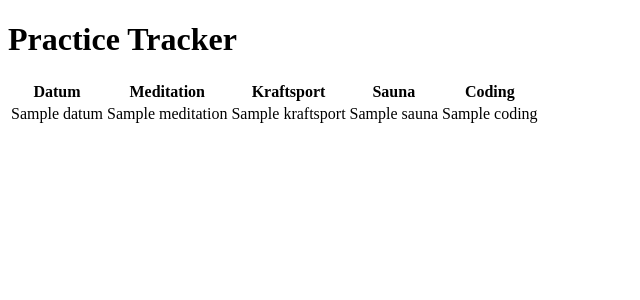
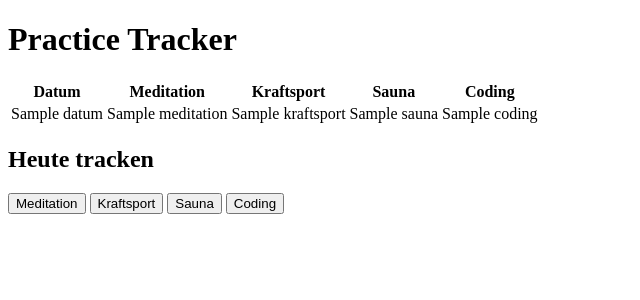
Before and after one commit to amorfati-dev/habittracker, a FastAPI app: template templates/index.html in a window 1280 px wide. Shown: the top 300 px of the page, without its empty margins (0-640 px from the left). Run offline with FastAPI, Linux system fonts and the light colour scheme; the template is opened without the code that fills it: most values are stand-ins (such as "Sample title", 1, 10 or a date in 2020); some libraries are stand-ins or nearby versions.

Commit message:
phase D: htmx buttons, table aktualisiert live

```diff
--- a/main.py
+++ b/main.py
@@ -4,6 +4,7 @@ from pydantic import BaseModel
 from fastapi.responses import HTMLResponse
 from fastapi.templating import Jinja2Templates
 from fastapi import Request
+from datetime import date
 
 practices = ["meditation", "sauna", "kraftsport", "coding"]
 
@@ -87,3 +88,20 @@ def put_entries(datum: str, eintrag: Eintrag):
     eintrag.datum = datum
     speichere_eintrag(eintrag)
     return eintrag
+
+@app.post("/track/{practice}", response_class=HTMLResponse)
+def check_practice(practice : str, request: Request):
+    """Trackt die Practices die heute durchgeführt wurden"""
+    heute = date.today().isoformat()
+
+    # Direkt in die DB schreiben - nur diese eine Practice für heute speichern
+    conn = sqlite3.connect("tracker.db")
+    cursor = conn.cursor()
+    cursor.execute("INSERT OR REPLACE INTO entries (datum, practice, erledigt) VALUES (?, ?, ?)", (heute, practice, 1))
+    conn.commit()
+    conn.close()
+
+    #Aktualisierte Eintrage laden und nur Tabelle rendern
+    eintraege = lade_eintraege()
+    eintraege = sorted(eintraege, key=lambda x: x["datum"], reverse=True)
+    return templates.TemplateResponse(request, "_table.html", {"eintraege": eintraege})
--- /dev/null
+++ b/templates/_table.html
@@ -0,0 +1,22 @@
+<table>
+    <thead>
+        <tr>
+            <th>Datum</th>
+            <th>Meditation</th>
+            <th>Kraftsport</th>
+            <th>Sauna</th>
+            <th>Coding</th>
+        </tr>
+    </thead>
+    <tbody>
+        {% for eintrag in eintraege %}
+        <tr>
+            <td>{{ eintrag.datum }}</td>
+            <td>{{ eintrag.meditation }}</td>
+            <td>{{ eintrag.kraftsport }}</td>
+            <td>{{ eintrag.sauna }}</td>
+            <td>{{ eintrag.coding }}</td>
+        </tr>
+        {% endfor %}
+    </tbody>
+    </table>
--- a/templates/index.html
+++ b/templates/index.html
@@ -2,30 +2,17 @@
 <html>
 <head>
     <title>Practice Tracker</title>
+    <script src="https://unpkg.com/htmx.org@1.9.9"></script>
 </head>
 <body>
     <h1>Practice Tracker</h1>
-    <table>
-    <thead>
-        <tr>
-            <th>Datum</th>
-            <th>Meditation</th>
-            <th>Kraftsport</th>
-            <th>Sauna</th>
-            <th>Coding</th>
-        </tr>
-    </thead>
-    <tbody>
-        {% for eintrag in eintraege %}
-        <tr>
-            <td>{{ eintrag.datum }}</td>
-            <td>{{ eintrag.meditation }}</td>
-            <td>{{ eintrag.kraftsport }}</td>
-            <td>{{ eintrag.sauna }}</td>
-            <td>{{ eintrag.coding }}</td>
-        </tr>
-        {% endfor %}
-    </tbody>
-    </table>
+    <div id="table-container">
+        {% include "_table.html" %}
+    </div>
+    <h2>Heute tracken</h2>
+<button hx-post="/track/meditation" hx-target="#table-container">Meditation</button>
+<button hx-post="/track/kraftsport" hx-target="#table-container">Kraftsport</button>
+<button hx-post="/track/sauna" hx-target="#table-container">Sauna</button>
+<button hx-post="/track/coding" hx-target="#table-container">Coding</button>
 </body>
 </html>
```
